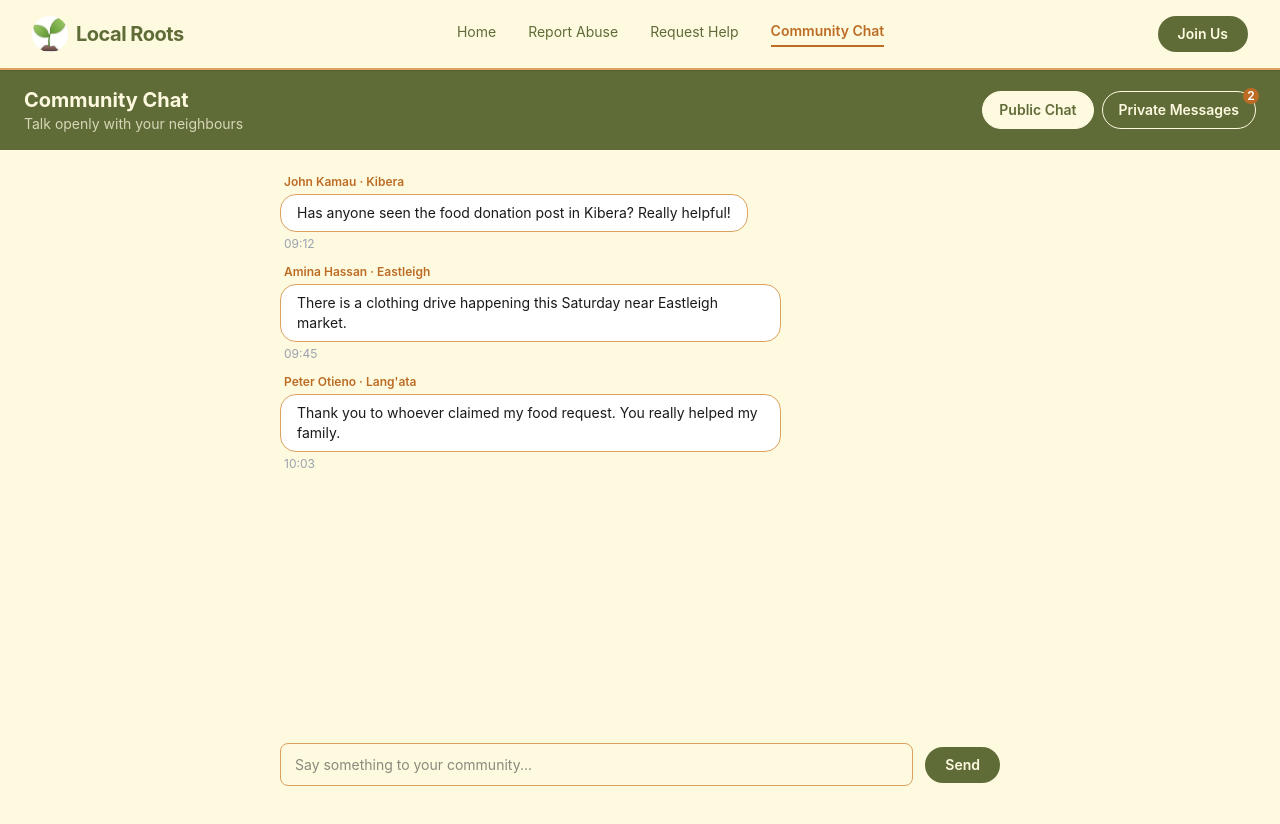
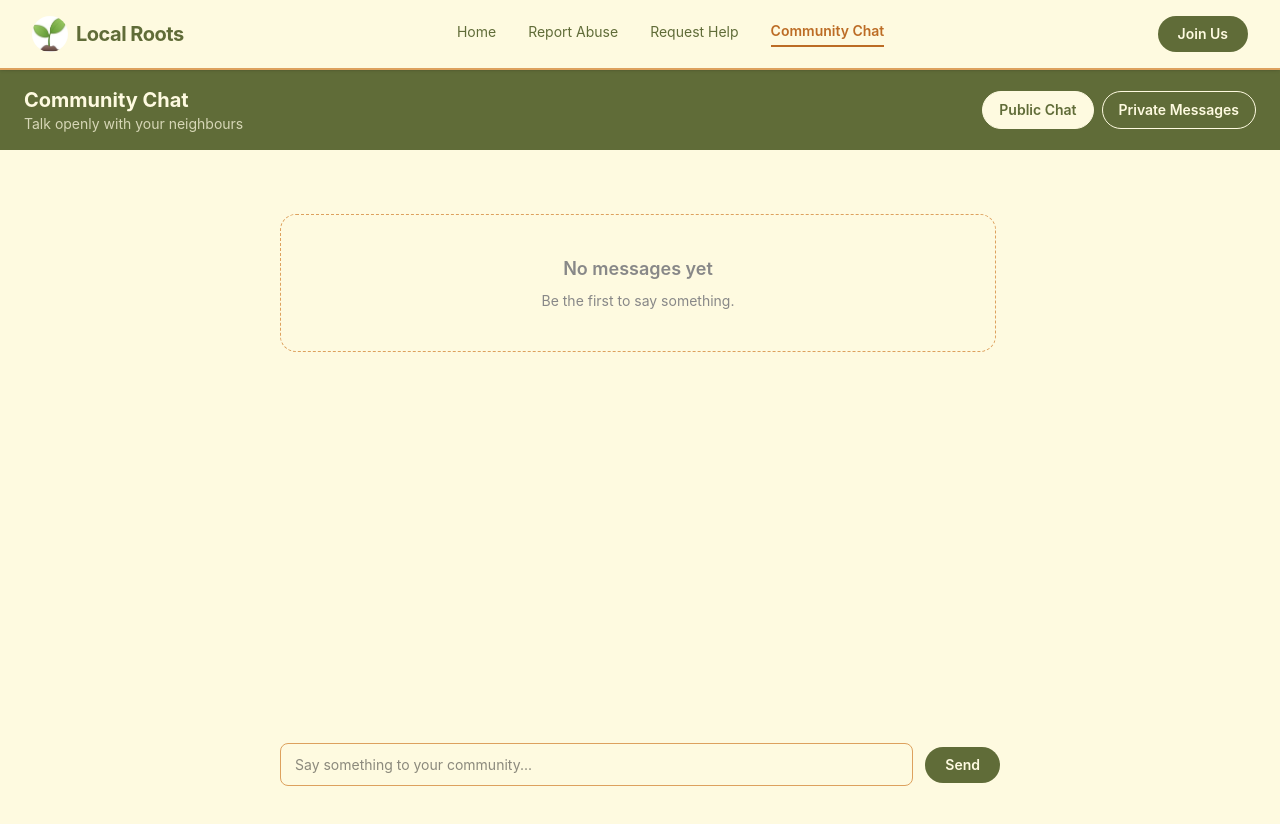
Before and after one commit to lennygitonga/LocalRoots, a React (Vite) app: page /chat in a window 1280 px wide. Shown: the top 824 px of the page. Built offline with nearby package versions, Linux system fonts and the light colour scheme.

Commit message:
feat: refactor ChatPage to integrate Redux for message handling and conversation management

```diff
--- a/src/pages/ChatPage.jsx
+++ b/src/pages/ChatPage.jsx
@@ -1,36 +1,29 @@
+import { useDispatch, useSelector } from "react-redux";
 import { useState } from "react";
-
-const DUMMY_USER = { name: "Jane Mwangi", area: "Westlands" };
-
-const INITIAL_MESSAGES = [
-  { id: 1, name: "John Kamau", area: "Kibera", text: "Has anyone seen the food donation post in Kibera? Really helpful!", time: "09:12" },
-  { id: 2, name: "Amina Hassan", area: "Eastleigh", text: "There is a clothing drive happening this Saturday near Eastleigh market.", time: "09:45" },
-  { id: 3, name: "Peter Otieno", area: "Lang'ata", text: "Thank you to whoever claimed my food request. You really helped my family.", time: "10:03" },
-];
-
-const INITIAL_CONVERSATIONS = [
-  { id: 1, with: "John Kamau", lastMessage: "I can bring the food tomorrow", time: "10:15", unread: 2, messages: [
-    { from: "John Kamau", text: "Hi, I saw your help request", time: "10:10" },
-    { from: "me", text: "Yes I still need help", time: "10:12" },
-    { from: "John Kamau", text: "I can bring the food tomorrow", time: "10:15" },
-  ]},
-  { id: 2, with: "Amina Hassan", lastMessage: "Where exactly are you located?", time: "09:50", unread: 0, messages: [
-    { from: "Amina Hassan", text: "Where exactly are you located?", time: "09:50" },
-  ]},
-];
+import {
+  addPublicMessage,
+  sendPrivateMessage,
+  markAsRead,
+  setActiveConversation,
+} from "../store/slices/chatSlice";
 
 function getTime() {
   const now = new Date();
-  return `${now.getHours().toString().padStart(2,"0")}:${now.getMinutes().toString().padStart(2,"0")}`;
+  return `${now.getHours().toString().padStart(2, "0")}:${now.getMinutes().toString().padStart(2, "0")}`;
 }
 
 function ChatPage() {
+  const dispatch = useDispatch();
+  const { publicMessages, conversations, activeConversationId } = useSelector(
+    (state) => state.chat
+  );
+
   const [activeTab, setActiveTab] = useState("public");
-  const [messages, setMessages] = useState(INITIAL_MESSAGES);
   const [input, setInput] = useState("");
-  const [conversations, setConversations] = useState(INITIAL_CONVERSATIONS);
-  const [activeConvo, setActiveConvo] = useState(null);
   const [privateInput, setPrivateInput] = useState("");
+
+  const activeConvo = conversations.find((c) => c.id === activeConversationId);
+  const totalUnread = conversations.reduce((a, c) => a + (c.unread || 0), 0);
 
   const inputStyle = {
     backgroundColor: "#FEFAE0",
@@ -42,40 +35,38 @@ function ChatPage() {
     outline: "none",
   };
 
-  function sendPublicMessage() {
+  function handleSendPublic() {
     if (!input.trim()) return;
-    setMessages([...messages, {
+    dispatch(
+      addPublicMessage({
         id: Date.now(),
-      name: DUMMY_USER.name,
-      area: DUMMY_USER.area,
+        name: "Me",
+        area: "My Area",
         text: input.trim(),
         time: getTime(),
-    }]);
+      })
+    );
     setInput("");
   }
 
-  function sendPrivateMessage() {
-    if (!privateInput.trim() || !activeConvo) return;
-    const updated = conversations.map((c) =>
-      c.id === activeConvo.id
-        ? {
-            ...c,
-            lastMessage: privateInput.trim(),
+  function handleSendPrivate() {
+    if (!privateInput.trim() || !activeConversationId) return;
+    dispatch(
+      sendPrivateMessage({
+        conversationId: activeConversationId,
+        message: {
+          from: "me",
+          text: privateInput.trim(),
           time: getTime(),
-            messages: [...c.messages, { from: "me", text: privateInput.trim(), time: getTime() }],
-          }
-        : c
+        },
+      })
     );
-    setConversations(updated);
-    setActiveConvo(updated.find((c) => c.id === activeConvo.id));
     setPrivateInput("");
   }
 
   function openConvo(convo) {
-    setActiveConvo(convo);
-    setConversations(conversations.map((c) =>
-      c.id === convo.id ? { ...c, unread: 0 } : c
-    ));
+    dispatch(setActiveConversation(convo.id));
+    dispatch(markAsRead(convo.id));
   }
 
   return (
@@ -92,7 +83,7 @@ function ChatPage() {
         </div>
         <div className="flex gap-2">
           <button
-            onClick={() => { setActiveTab("public"); setActiveConvo(null); }}
+            onClick={() => setActiveTab("public")}
             style={{
               backgroundColor: activeTab === "public" ? "#FEFAE0" : "transparent",
               color: activeTab === "public" ? "#606C38" : "#FEFAE0",
@@ -112,12 +103,12 @@ function ChatPage() {
             className="px-4 py-2 rounded-full text-sm font-semibold transition-all relative"
           >
             Private Messages
-            {conversations.some((c) => c.unread > 0) && (
+            {totalUnread > 0 && (
               <span
                 style={{ backgroundColor: "#BC6C25" }}
-                className="absolute -top-1 -right-1 w-4 h-4 rounded-full text-white text-xs flex items-center justify-center"
+                className="absolute -top-1 -right-1 w-5 h-5 rounded-full text-white text-xs flex items-center justify-center font-bold"
               >
-                {conversations.reduce((a, c) => a + c.unread, 0)}
+                {totalUnread}
               </span>
             )}
           </button>
@@ -126,19 +117,33 @@ function ChatPage() {
 
       {/* PUBLIC CHAT */}
       {activeTab === "public" && (
-        <div className="max-w-3xl mx-auto px-6 py-6 flex flex-col" style={{ height: "calc(100vh - 140px)" }}>
-
+        <div
+          className="max-w-3xl mx-auto px-6 py-6 flex flex-col"
+          style={{ height: "calc(100vh - 140px)" }}
+        >
           {/* Messages */}
           <div className="flex-1 overflow-y-auto flex flex-col gap-3 mb-4 pr-1">
-            {messages.map((msg) => {
-              const isMe = msg.name === DUMMY_USER.name;
+            {publicMessages.length === 0 ? (
+              <div
+                style={{ border: "1px dashed #DDA15E", color: "#888" }}
+                className="rounded-2xl p-10 text-center mt-10"
+              >
+                <p className="text-lg font-semibold">No messages yet</p>
+                <p className="text-sm mt-2">Be the first to say something.</p>
+              </div>
+            ) : (
+              publicMessages.map((msg) => {
+                const isMe = msg.name === "Me";
                 return (
                   <div
                     key={msg.id}
                     className={`flex flex-col ${isMe ? "items-end" : "items-start"}`}
                   >
                     {!isMe && (
-                    <span style={{ color: "#BC6C25" }} className="text-xs font-semibold mb-1 px-1">
+                      <span
+                        style={{ color: "#BC6C25" }}
+                        className="text-xs font-semibold mb-1 px-1"
+                      >
                         {msg.name} · {msg.area}
                       </span>
                     )}
@@ -153,10 +158,13 @@ function ChatPage() {
                     >
                       {msg.text}
                     </div>
-                  <span className="text-xs text-gray-400 mt-1 px-1">{msg.time}</span>
+                    <span className="text-xs text-gray-400 mt-1 px-1">
+                      {msg.time}
+                    </span>
                   </div>
                 );
-            })}
+              })
+            )}
           </div>
 
           {/* Input */}
@@ -167,10 +175,10 @@ function ChatPage() {
               placeholder="Say something to your community..."
               value={input}
               onChange={(e) => setInput(e.target.value)}
-              onKeyDown={(e) => e.key === "Enter" && sendPublicMessage()}
+              onKeyDown={(e) => e.key === "Enter" && handleSendPublic()}
             />
             <button
-              onClick={sendPublicMessage}
+              onClick={handleSendPublic}
               style={{ backgroundColor: "#606C38", color: "#FEFAE0" }}
               className="px-5 py-2 rounded-full font-semibold text-sm hover:opacity-90 transition-all"
             >
@@ -184,10 +192,12 @@ function ChatPage() {
       {activeTab === "private" && (
         <div
           className="grid max-w-5xl mx-auto px-6 py-6 gap-4"
-          style={{ gridTemplateColumns: "280px 1fr", height: "calc(100vh - 140px)" }}
+          style={{
+            gridTemplateColumns: "280px 1fr",
+            height: "calc(100vh - 140px)",
+          }}
         >
-
-          {/* Sidebar — conversations list */}
+          {/* Sidebar */}
           <div
             style={{ backgroundColor: "#fff", border: "1px solid #DDA15E" }}
             className="rounded-2xl overflow-y-auto"
@@ -200,19 +210,32 @@ function ChatPage() {
                 Conversations
               </h2>
             </div>
-            {conversations.map((convo) => (
+
+            {conversations.length === 0 ? (
+              <div className="px-4 py-6 text-center">
+                <p className="text-sm text-gray-400">No conversations yet.</p>
+                <p className="text-xs text-gray-400 mt-1">
+                  Claim a help request to start one.
+                </p>
+              </div>
+            ) : (
+              conversations.map((convo) => (
                 <div
                   key={convo.id}
                   onClick={() => openConvo(convo)}
                   style={{
-                  backgroundColor: activeConvo?.id === convo.id ? "#FEFAE0" : "#fff",
+                    backgroundColor:
+                      activeConversationId === convo.id ? "#FEFAE0" : "#fff",
                     borderBottom: "1px solid #f0e8d8",
                     cursor: "pointer",
                   }}
                   className="px-4 py-3 hover:bg-amber-50 transition-all"
                 >
                   <div className="flex items-center justify-between mb-1">
-                  <span style={{ color: "#606C38" }} className="font-semibold text-sm">
+                    <span
+                      style={{ color: "#606C38" }}
+                      className="font-semibold text-sm"
+                    >
                       {convo.with}
                     </span>
                     <div className="flex items-center gap-2">
@@ -227,12 +250,23 @@ function ChatPage() {
                       )}
                     </div>
                   </div>
-                <p className="text-xs text-gray-500 truncate">{convo.lastMessage}</p>
+                  <p className="text-xs text-gray-500 truncate">
+                    {convo.lastMessage}
+                  </p>
+                  {convo.relatedRequest && (
+                    <p
+                      style={{ color: "#DDA15E" }}
+                      className="text-xs mt-1 font-semibold truncate"
+                    >
+                      Re: {convo.relatedRequest}
+                    </p>
+                  )}
                 </div>
-            ))}
+              ))
+            )}
           </div>
 
-          {/* Right — active conversation */}
+          {/* Active conversation */}
           {activeConvo ? (
             <div
               style={{ backgroundColor: "#fff", border: "1px solid #DDA15E" }}
@@ -240,13 +274,20 @@ function ChatPage() {
             >
               {/* Convo header */}
               <div
-                style={{ borderBottom: "1px solid #DDA15E", backgroundColor: "#FEFAE0" }}
+                style={{
+                  borderBottom: "1px solid #DDA15E",
+                  backgroundColor: "#FEFAE0",
+                }}
                 className="px-5 py-3 rounded-t-2xl"
               >
                 <h2 style={{ color: "#606C38" }} className="font-bold">
                   {activeConvo.with}
                 </h2>
-                <p className="text-xs text-gray-400">Private conversation</p>
+                {activeConvo.relatedRequest && (
+                  <p style={{ color: "#BC6C25" }} className="text-xs mt-0.5">
+                    Re: {activeConvo.relatedRequest}
+                  </p>
+                )}
               </div>
 
               {/* Messages */}
@@ -259,7 +300,10 @@ function ChatPage() {
                       className={`flex flex-col ${isMe ? "items-end" : "items-start"}`}
                     >
                       {!isMe && (
-                        <span style={{ color: "#BC6C25" }} className="text-xs font-semibold mb-1 px-1">
+                        <span
+                          style={{ color: "#BC6C25" }}
+                          className="text-xs font-semibold mb-1 px-1"
+                        >
                           {msg.from}
                         </span>
                       )}
@@ -274,7 +318,9 @@ function ChatPage() {
                       >
                         {msg.text}
                       </div>
-                      <span className="text-xs text-gray-400 mt-1 px-1">{msg.time}</span>
+                      <span className="text-xs text-gray-400 mt-1 px-1">
+                        {msg.time}
+                      </span>
                     </div>
                   );
                 })}
@@ -291,10 +337,10 @@ function ChatPage() {
                   placeholder={`Message ${activeConvo.with}...`}
                   value={privateInput}
                   onChange={(e) => setPrivateInput(e.target.value)}
-                  onKeyDown={(e) => e.key === "Enter" && sendPrivateMessage()}
+                  onKeyDown={(e) => e.key === "Enter" && handleSendPrivate()}
                 />
                 <button
-                  onClick={sendPrivateMessage}
+                  onClick={handleSendPrivate}
                   style={{ backgroundColor: "#BC6C25", color: "#FEFAE0" }}
                   className="px-5 py-2 rounded-full font-semibold text-sm hover:opacity-90 transition-all"
                 >
@@ -304,10 +350,16 @@ function ChatPage() {
             </div>
           ) : (
             <div
-              style={{ backgroundColor: "#fff", border: "1px dashed #DDA15E" }}
+              style={{
+                backgroundColor: "#fff",
+                border: "1px dashed #DDA15E",
+              }}
               className="rounded-2xl flex flex-col items-center justify-center text-center p-10"
             >
-              <p style={{ color: "#606C38" }} className="text-lg font-bold mb-2">
+              <p
+                style={{ color: "#606C38" }}
+                className="text-lg font-bold mb-2"
+              >
                 No conversation selected
               </p>
               <p className="text-sm text-gray-400">
```
Lines whose indentation alone changed are shown as unchanged.
